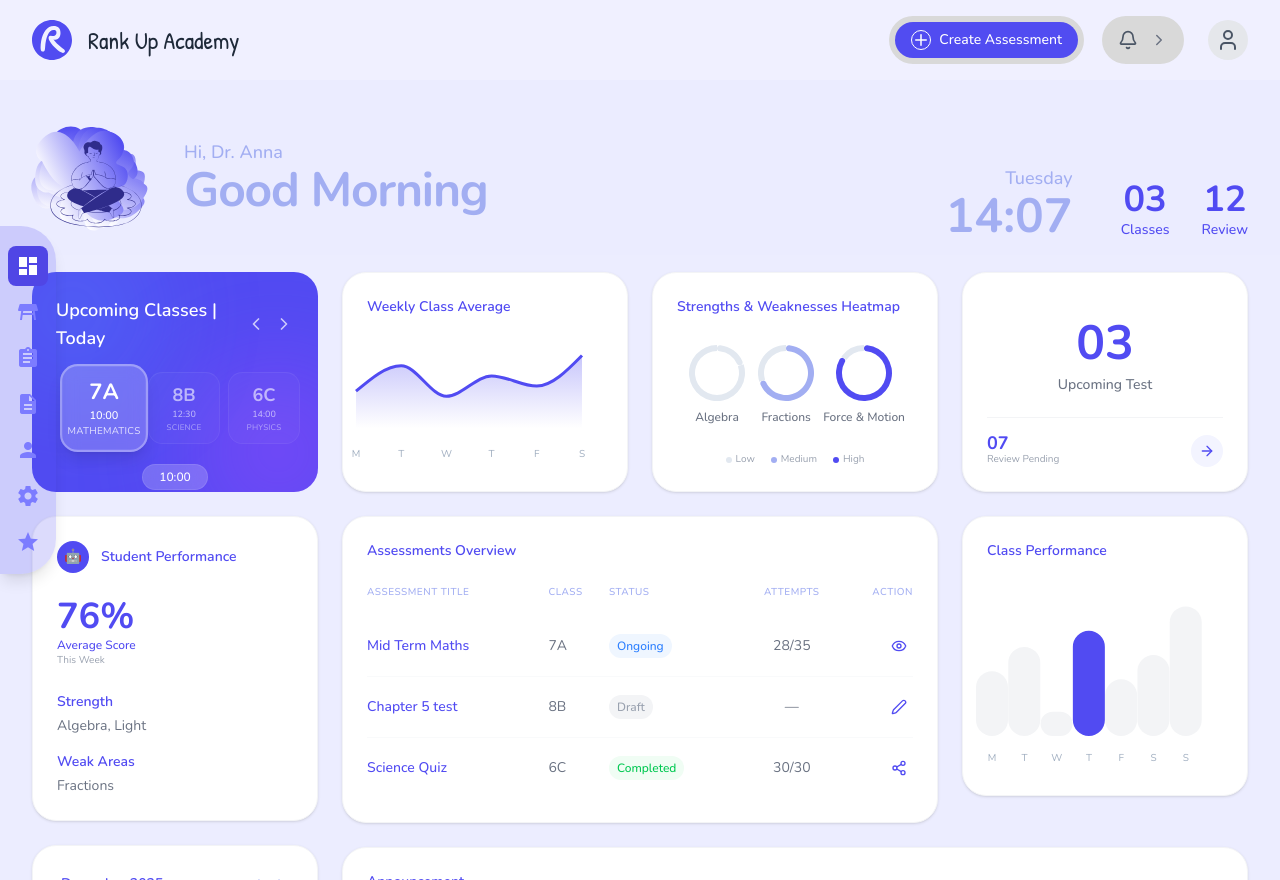
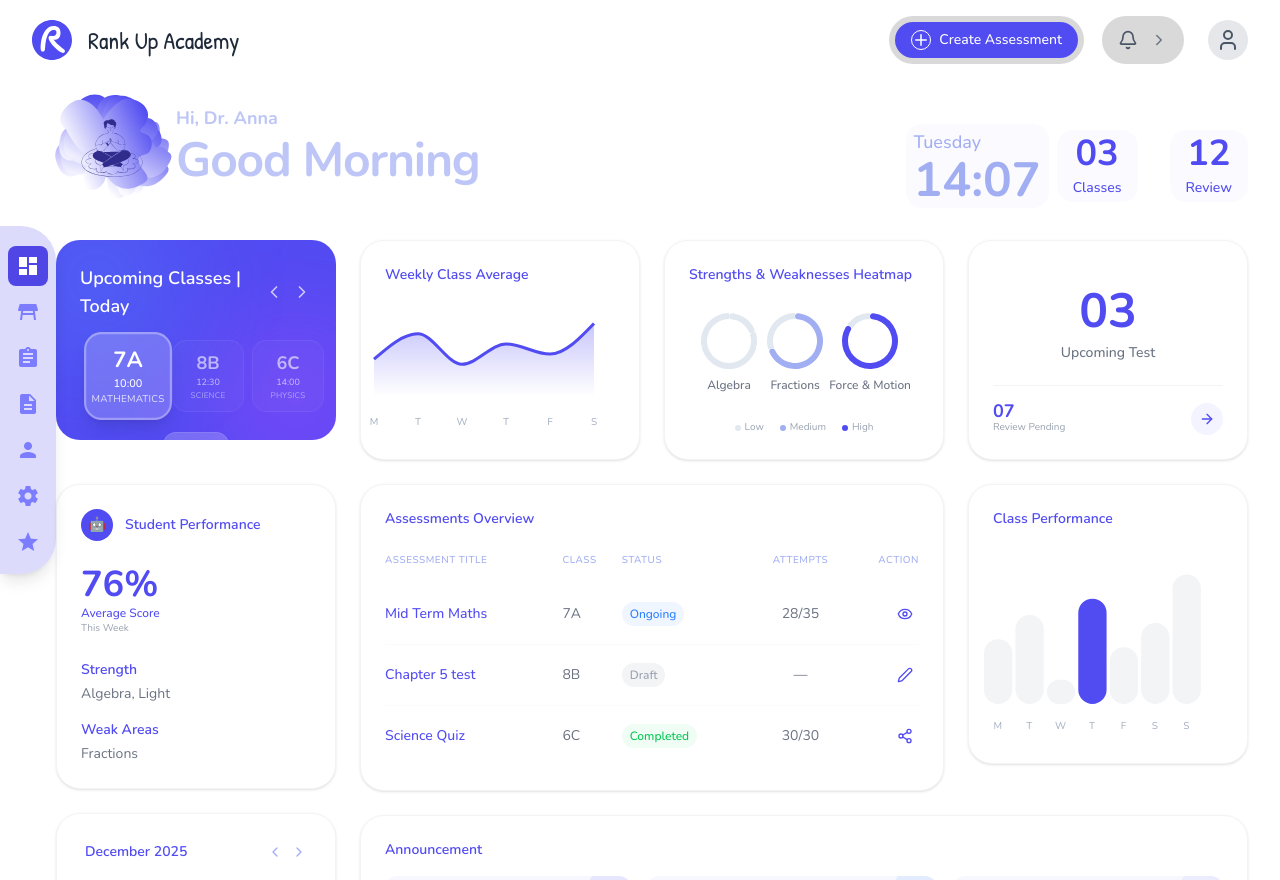
Before and after one commit to Aiinhome-Aivista/rankup-front-end, a React (Vite) app: page /teacher/dashboard in a window 1280 px wide. Built offline with nearby package versions, Linux system fonts and the light colour scheme.

Commit message:
teacher dashboard ui fix

```diff
--- a/src/common/layout/AppLayout.jsx
+++ b/src/common/layout/AppLayout.jsx
@@ -7,7 +7,7 @@ import Header from "./Header";
 function AppLayout({ children }) {
   const { isLoggedIn } = useContext(AuthContext);
   return (
-    <div className="w-full min-h-screen bg-[#F3F4FF]">
+    <div className="w-full min-h-screen">
       <div className="flex flex-col min-h-screen">
         {isLoggedIn ? <Header /> : <Navbar />}
         {isLoggedIn && <Sidebar />}
--- a/src/common/layout/Header.jsx
+++ b/src/common/layout/Header.jsx
@@ -7,7 +7,7 @@ function Header() {
   const [isNotificationsExpanded, setIsNotificationsExpanded] = useState(false);
 
   return (
-    <div className="w-full h-20 flex justify-between items-center px-8 py-3 bg-[#F0F0FF] sticky top-0 z-50">
+    <div className="w-full h-20 flex justify-between items-center px-8 py-3 sticky top-0 z-50">
       {/* Left Side: Logo and Title */}
       <div className="flex items-center gap-4">
         <div className="w-10 h-10 rounded-full flex justify-center items-center">
--- a/src/main.jsx
+++ b/src/main.jsx
@@ -1,9 +1,9 @@
 import { StrictMode } from "react";
 import { createRoot } from "react-dom/client";
-import "./index.css";
 import "primereact/resources/themes/lara-light-indigo/theme.css";
 import "primereact/resources/primereact.min.css";
 import "material-design-icons-iconfont/dist/material-design-icons.css";
+import "./index.css";
 import App from "./App.jsx";
 
 createRoot(document.getElementById("root")).render(
--- a/src/pages/teacher/dashboard/TeacherDashboard.jsx
+++ b/src/pages/teacher/dashboard/TeacherDashboard.jsx
@@ -13,9 +13,9 @@ import AnnouncementSection from "./ui/AnnouncementSection";
 
 function TeacherDashboard() {
   return (
-    <div className="flex flex-col h-screen bg-[#514CF105]">
+    <div className="flex flex-col h-screen">
       {/* Header logic is handled by parent or here if needed, keeping simple */}
-      <div className="flex-1 overflow-y-auto p-8 bg-[#514CF105]">
+      <div className="flex-1 overflow-y-auto pl-14 pr-8">
         <div className="max-w-[1600px] mx-auto">
           <GreetingSection />
 
--- a/src/pages/teacher/dashboard/ui/GreetingSection.jsx
+++ b/src/pages/teacher/dashboard/ui/GreetingSection.jsx
@@ -27,7 +27,7 @@ function GreetingSection() {
   return (
     <div className="flex justify-between items-end mb-8">
       {/* Left: Greeting */}
-      <div className="flex items-center gap-6">
+      <div className="flex items-center">
         {/* Placeholder for the Illustration - abstract cloud/person */}
         {/* Illustration with Yoga assets */}
         <div className="relative w-32 h-32 flex items-center justify-center">
@@ -42,21 +42,21 @@ function GreetingSection() {
           <img
             src={yoga}
             alt="Yoga Character"
-            className="absolute inset-0 w-full h-full object-contain z-10 scale-75 translate-y-2"
+            className="absolute inset-0 w-full h-full object-contain z-10 scale-50 translate-y-1 -translate-x-2"
           />
         </div>
 
-        <div>
-          <h2 className="text-[#A2AEF2] font-medium text-lg">Hi, Dr. Anna</h2>
-          <h1 className="text-5xl font-bold text-[#A2AEF2] tracking-tight">
+        <div className="flex flex-col gap-1 text-start -translate-x-2">
+          <h2 className="text-[#A1AEF2B2] font-bold text-lg">Hi, Dr. Anna</h2>
+          <h1 className="text-5xl font-bold text-[#A1AEF2B2] tracking-tight">
             Good Morning
           </h1>
         </div>
       </div>
 
       {/* Right: Date & Time & Stats */}
-      <div className="flex items-end gap-12">
-        <div className="text-right">
+      <div className="flex items-center gap-2">
+        <div className="text-start rounded-2xl bg-[#514CF105] px-2 py-1">
           <p className="text-[#A2AEF2] text-lg font-medium mb-0">
             {formatDate(currentTime)}
           </p>
@@ -66,11 +66,11 @@ function GreetingSection() {
         </div>
 
         <div className="flex gap-8">
-          <div className="text-center">
+          <div className="flex flex-col gap-1 py-1 px-4 rounded-2xl items-between text-center bg-[#514CF105]">
             <p className="text-[#514BF2] text-4xl font-bold">03</p>
             <p className="text-[#514BF2] text-sm font-medium">Classes</p>
           </div>
-          <div className="text-center">
+          <div className="flex flex-col gap-1 py-1 px-4 rounded-2xl items-between text-center bg-[#514CF105]">
             <p className="text-[#514BF2] text-4xl font-bold">12</p>
             <p className="text-[#514BF2] text-sm font-medium">Review</p>
           </div>
--- a/src/pages/teacher/dashboard/ui/UpcomingClasses.jsx
+++ b/src/pages/teacher/dashboard/ui/UpcomingClasses.jsx
@@ -9,7 +9,7 @@ function UpcomingClasses() {
   ];
 
   return (
-    <div className="bg-[#514BF2] rounded-3xl p-6 text-white w-full h-[220px] relative overflow-hidden flex flex-col justify-between">
+    <div className="bg-[#514BF2] rounded-3xl p-6 text-white w-full h-[200px] relative overflow-hidden flex flex-col justify-between">
       {/* Header */}
       <div className="flex justify-between items-center mb-4 z-10">
         <h3 className="font-semibold text-lg">Upcoming Classes | Today</h3>
```
